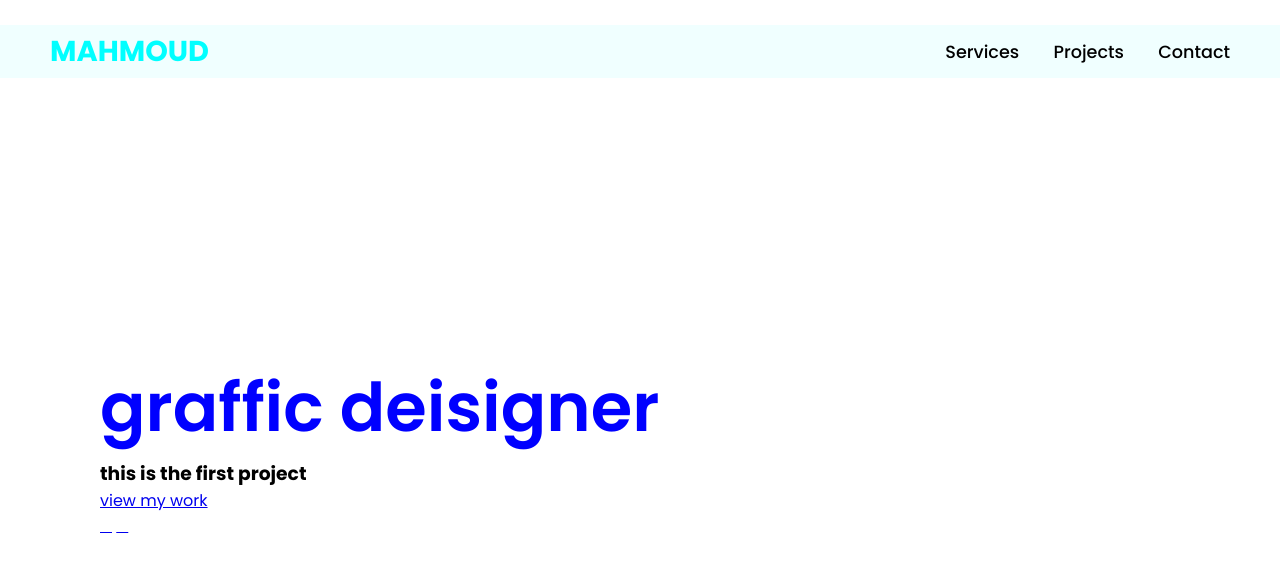
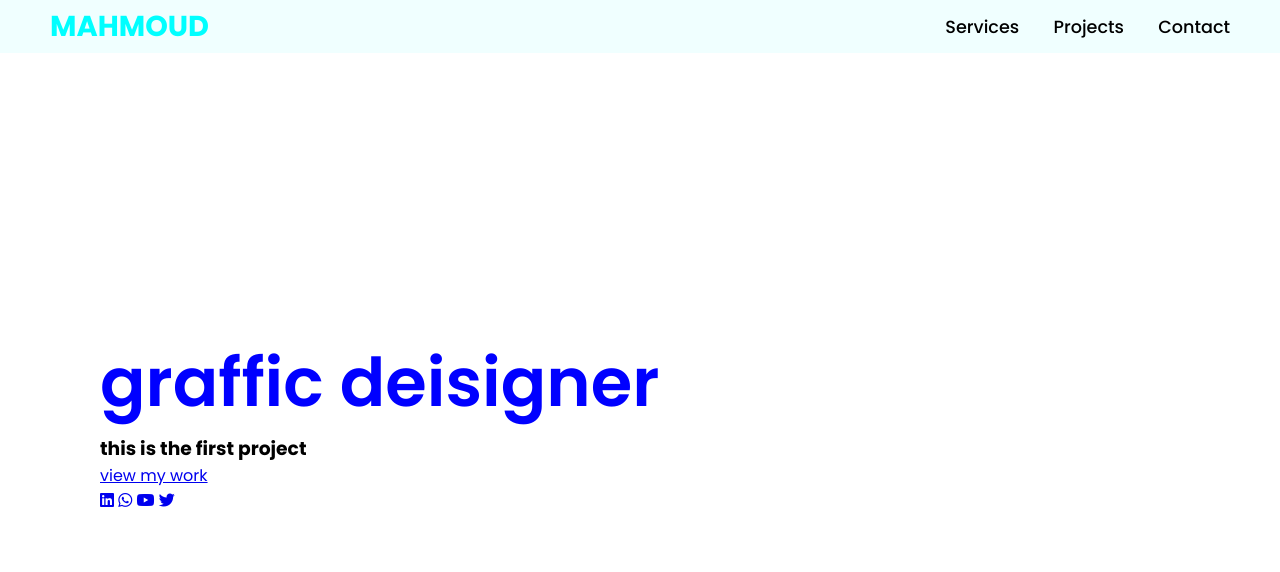
Before and after one commit to MahmoudElanby/new-project, a plain HTML site: page index.html in a window 1280 px wide. Drawn offline with Linux system fonts and the light colour scheme.

Commit message:
fix icon issue .

```diff
--- a/index.html
+++ b/index.html
@@ -10,8 +10,6 @@
 </head>
 
 <body>
-
-    <i class="fa-brands fa-linkedin"></i>
     <header>
         <a href="#" class="logo">mahmoud</a>
         <nav class="navigation">
@@ -29,10 +27,10 @@
             <h3>this is the first project</h3>
             <a href="#projects" class="main-btn">view my work</a>
             <div class="social-icons">
-                <a href="#"><i class="fa-brands fa-linkedin"></i></a>
-                <a href="#"><i class="fa-brands fa-square-whatsapp"></i></a>
-                <a href="#"><i class="fa-brands fa-square-youtube"></i></a>
-                <a href="#"><i class="fa-brands fa-twitter"></i></a>
+                <a href="#"><i class="fab fa-brands fa-linkedin"></i></a>
+                <a href="#"><i class="fab fa-brands fa-whatsapp"></i></a>
+                <a href="#"><i class="fab fa-brands fa-youtube"></i></a>
+                <a href="#"><i class="fab fa-brands fa-twitter"></i></a>
             </div>
         </div>
     </section>
--- a/style.css
+++ b/style.css
@@ -10,6 +10,7 @@
 
 header {
     background-color: azure;
+
     width: 100%;
     position: fixed;
     z-index: 999;
@@ -44,7 +45,6 @@ section {
 }
 
 .main {
-
     width: 100%;
     min-height: 100vh;
     display: flex;
```
